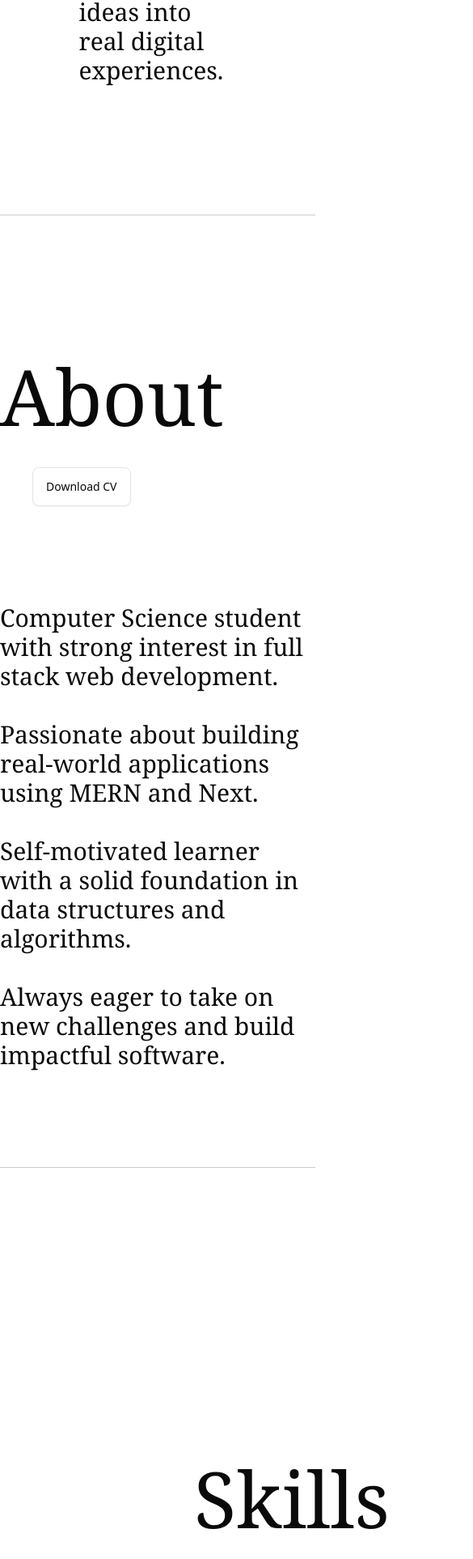
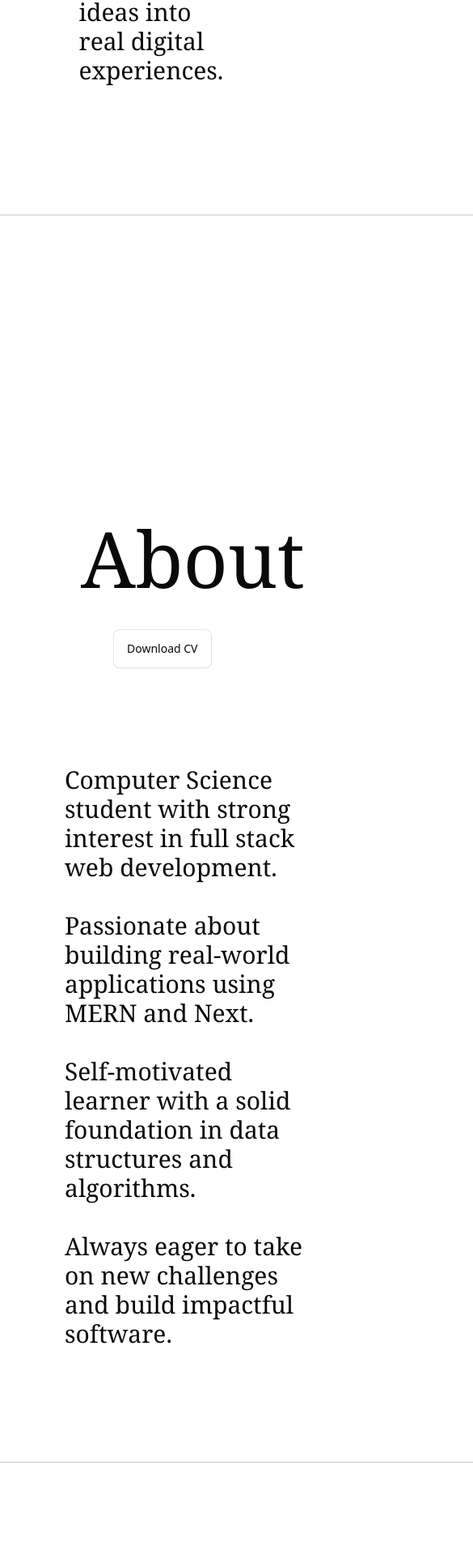
Before and after one commit to nshlxyknl/portfoilo, a Next.js app: page / in a window 390 px wide. Shown: the part 1103-3028 px from the top of the page at 81% size, 585 px wide, since content can reach past the window. Built offline with nearby package versions, Linux system fonts and the light colour scheme.

Commit message:
fix: adjust padding and layout for About, Contact, Home, Projects, and Skills pages for improved responsiveness

```diff
--- a/src/app/about/page.tsx
+++ b/src/app/about/page.tsx
@@ -3,12 +3,12 @@ import Link from "next/link"
 
  const AboutPage = () => {
   return (
-    <div id="about" className="pt-150 lg:pt-40 ">
+    <div id="about" className="pt-200 lg:pt-40 ">
 
 
     <div  className="h-full flex lg:ml-0 lg:flex-row flex-col  gap-20 lg:gap-50">
 
-        <div className=" mt-25 lg:pl-40">
+        <div className=" mt-25 lg:pl-40 pl-25">
             <span className="text-8xl font-serif">About</span> <br></br>
             <Link href="/CvNischal.pdf" className="w-fit" download>
              <Button className="text-l border w-fit h-12 m-10 " variant="outline">
@@ -16,7 +16,7 @@ import Link from "next/link"
                 </Button>
                 </Link>
              </div>
-        <div className="font-serif text-3xl whitespace-pre-wrap max-w-175 lg:ml-15 ">Computer Science student with strong interest in full
+        <div className="font-serif text-3xl whitespace-pre-wrap  lg:ml-0 ml-20 ">Computer Science student with strong interest in full
           stack web development. <br/> <br/>
           Passionate about building real-world
           applications using
@@ -26,7 +26,7 @@ import Link from "next/link"
           Always eager to take on new challenges and build impactful software.</div>
 
 </div>
-                <div className="h-px scale-y-[0.2] lg:w-350 mt-30 mx-auto bg-black dark:bg-blue-200"></div>
+                <div className="h-px scale-y-[0.2] lg:w-350 w-150 mt-35 mx-auto bg-black dark:bg-blue-200"></div>
 
     </div>
   )
--- a/src/app/contact/page.tsx
+++ b/src/app/contact/page.tsx
@@ -52,14 +52,14 @@ const ContactPage = () => {
 
   return (
 
-    <div id="contact" className="pt-40">
+    <div id="contact" className="pt-50">
       <div className="h-full flex  lg:ml-0 lg:flex-row flex-col gap-20 lg:gap-50 ">
 
         <div className=" mt-10 lg:pl-30 text-center lg:text-start">
           <span className="text-8xl whitespace-nowrap font-serif">Contact Me</span> <br></br>
         </div>
 
-        <div className="flex flex-col justify-center items-center gap-30">
+        <div className="flex flex-col ml-35 lg:ml-0 justify-center items-center gap-25">
           <form onSubmit={handlesubmit}>
             <div className="font-serif  flex flex-col gap-3">
               <Input className="w-40 h-12" placeholder="Name" type="text" value={name} onChange={(e) => setName(e.target.value)} />
@@ -106,7 +106,7 @@ const ContactPage = () => {
           </div>
         </div>
       </div>
-      <div className="h-px scale-y-[0.3] lg:w-350 mt-30 mb-10 mx-auto bg-black dark:bg-blue-200"></div>
+      <div className="h-px scale-y-[0.3] lg:w-350 w-150 mt-30 mb-10 mx-auto bg-black dark:bg-blue-200"></div>
 
     </div>
 
--- a/src/app/home/page.tsx
+++ b/src/app/home/page.tsx
@@ -25,7 +25,7 @@ import { Badge } from '@/components/ui/badge'
 </div>
 
     </div>
-            <div  className="h-px scale-y-[0.2] lg:w-350 mt-40 mx-auto bg-black dark:bg-blue-200"></div>
+            <div  className="h-px scale-y-[0.2] lg:w-350 w-150 mt-40 mx-auto bg-black dark:bg-blue-200"></div>
     </div>
   )
 }
--- a/src/app/projects/page.tsx
+++ b/src/app/projects/page.tsx
@@ -27,9 +27,9 @@ const projects=[
 
   return (
     <div id="projects" className="pt-40 ">
-            <div  className="h-full flex  lg:ml-0 lg:flex-row flex-col  gap-20 lg:gap-50 ">
+            <div  className="h-full flex ml-20 lg:ml-0 lg:flex-row flex-col  gap-20 lg:gap-50 ">
 
-        <div className="mt-10 lg:pl-30 text-center lg:text-start">
+        <div className="mt-10 lg:pl-30  text-center lg:text-start">
             <span className="text-8xl font-serif">Projects</span> <br></br>
              </div>
         <div className="grid lg:flex justify-center lg:justify-start lg:mr-5 gap-5 ml-5 lg:ml-0">
@@ -40,7 +40,7 @@ const projects=[
         </div>
 
 </div>
-              <div className="h-px scale-y-[0.3] lg:w-350 mt-25 mx-auto bg-black dark:bg-blue-200"></div>
+              <div className="h-px scale-y-[0.3] lg:w-350 w-150 mt-30 mx-auto bg-black dark:bg-blue-200"></div>
 </div>
   )
 }
--- a/src/app/skills/page.tsx
+++ b/src/app/skills/page.tsx
@@ -64,18 +64,18 @@ const Skills = () => {
 
 
 return (
-  <div id="skills" className=" pt-40">
+  <div id="skills" className=" pt-30">
     <div>
       <div className="lg:h-full flex flex-col lg:flex-row ">
-        <div className="lg:w-175 mt-50 lg:pl-40 ml-60 lg:ml-0 ">
+        <div className="lg:w-175 lg:mt-50 lg:pl-40 ml-30 lg:ml-0 ">
           <span className="text-8xl font-serif">Skills</span> <br></br><br></br>
         </div>
-        <div className="lg:w-[70%] w-full mx-auto lg:mr-10 text-center lg:text-right ">
+        <div className="lg:w-[70%] w-full mx-auto lg:mr-10 ml-15 lg:ml-0 lg:text-right ">
           <HoverEffect items={skills} />
         </div>
       </div>
     </div>
-    <div className="h-px scale-y-[0.3] lg:w-350 mt-25 mx-auto bg-black dark:bg-blue-200"></div>
+    <div className="h-px scale-y-[0.3] lg:w-350 w-150 mt-30 mx-auto bg-black dark:bg-blue-200"></div>
   </div>
 )
 }
```
